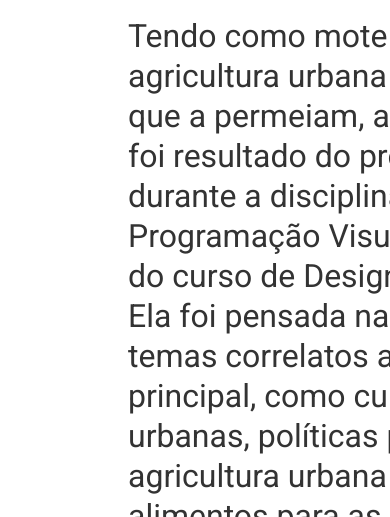
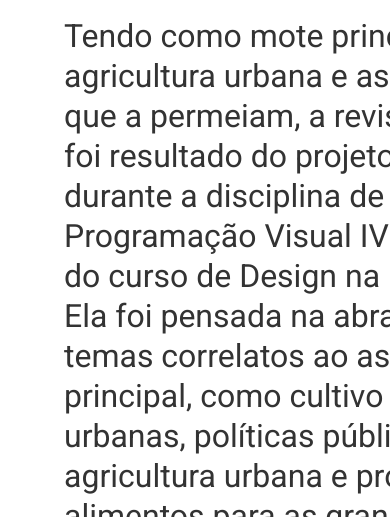
Before and after one commit to davimh/portfolio, a plain HTML site: page index.html in a window 390 px wide. Shown: the part 1483-2000 px from the top of the page. Drawn offline with Linux system fonts and the light colour scheme.

Commit message:
Update stylesheet.css

```diff
--- a/stylesheet.css
+++ b/stylesheet.css
@@ -367,9 +367,7 @@ body > main footer {
 	}
 	body > main {
 		margin-left: 64px;
-	}
-	body > main section {
-		padding: 0 4rem;
+		width: 100%;
 	}
 	body > main section.proj div.images {
 		grid-template-columns: 1fr 1fr;
```
